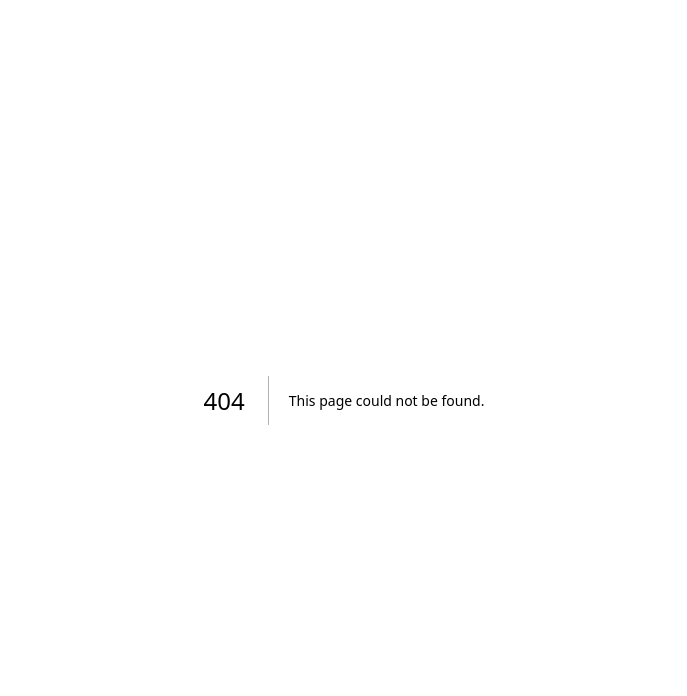
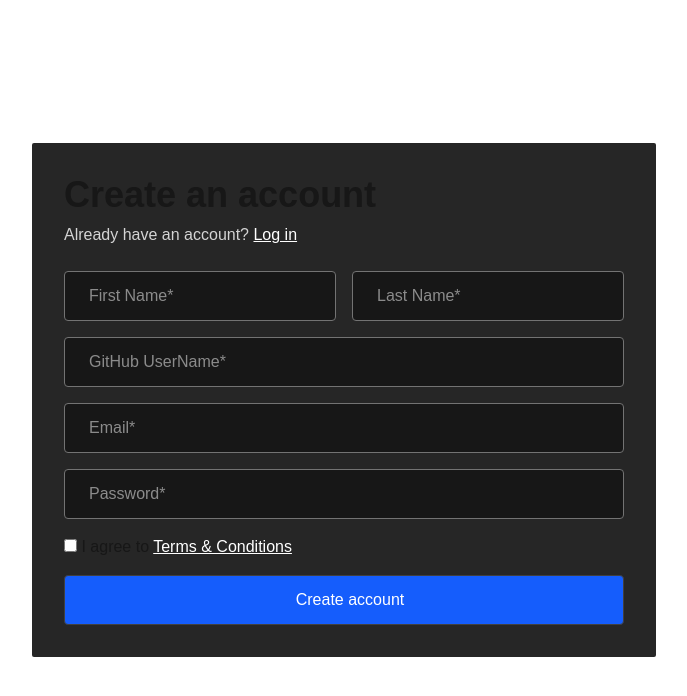
Before and after one commit to Joyal-George-KJ/GitShowcase, a Next.js app: page /register in a window 1280 px wide. Before the commit this address had no page. Shown: the top 696 px of the page, without its empty margins (296-983 px from the left). Built offline with nearby package versions, Linux system fonts and the light colour scheme.

Commit message:
UnFinished: Register Page created

```diff
--- /dev/null
+++ b/src/app/register/page.tsx
@@ -0,0 +1,68 @@
+"use client"
+
+export default function Register() {
+    return (
+        <main className="min-h-screen flex items-center justify-center px-4 py-16">
+            <div className="w-2/4 space-y-6 bg-neutral-800 p-8 rounded-xs">
+                <h2 className="text-4xl mb-2 font-bold text-start">
+                    Create an account
+                </h2>
+                <p className="text-base font-extralight text-neutral-300 text-start">
+                    Already have an account?{" "}
+                    <a href="/login" className="text-white underline">
+                        Log in
+                    </a>
+                </p>
+                <form className="space-y-4">
+                    <div className="grid grid-cols-2 gap-4">
+                        <input
+                            required
+                            type="text"
+                            placeholder="First Name*"
+                            className="w-full pl-6 p-3 border border-neutral-500 bg-neutral-900 text-white rounded"
+                        />
+                        <input
+                            required
+                            type="text"
+                            placeholder="Last Name*"
+                            className="w-full pl-6 p-3 border border-neutral-500 bg-neutral-900 text-white rounded"
+                        />
+                    </div>
+                    <input
+                        required
+                        type="github-username"
+                        placeholder="GitHub UserName*"
+                        className="w-full pl-6 p-3 border border-neutral-500 bg-neutral-900 text-white rounded"
+                    />
+                    <input
+                        required
+                        type="email"
+                        placeholder="Email*"
+                        className="w-full pl-6 p-3 border border-neutral-500 bg-neutral-900 text-white rounded"
+                    />
+                    <input
+                        required
+                        type="password"
+                        placeholder="Password*"
+                        className="w-full pl-6 p-3 border border-neutral-500 bg-neutral-900 text-white rounded"
+                    />
+                    <div>
+                        <input
+                            required
+                            type="checkbox"
+                            name="terms-and-conditions"
+                            id="terms-and-conditions"
+                            className="caret-neutral-500"
+                        />{"  "}
+                        <label htmlFor="terms-and-conditions">
+                            I agree to <a href="" className="underline text-white">Terms & Conditions</a>
+                        </label>
+                    </div>
+                    <button type="submit" className="w-full pl-6 p-3 border border-neutral-700 bg-blue-600 hover:bg-blue-800 text-white rounded">
+                        Create account
+                    </button>
+                </form>
+            </div>
+        </main>
+    );
+}
```
